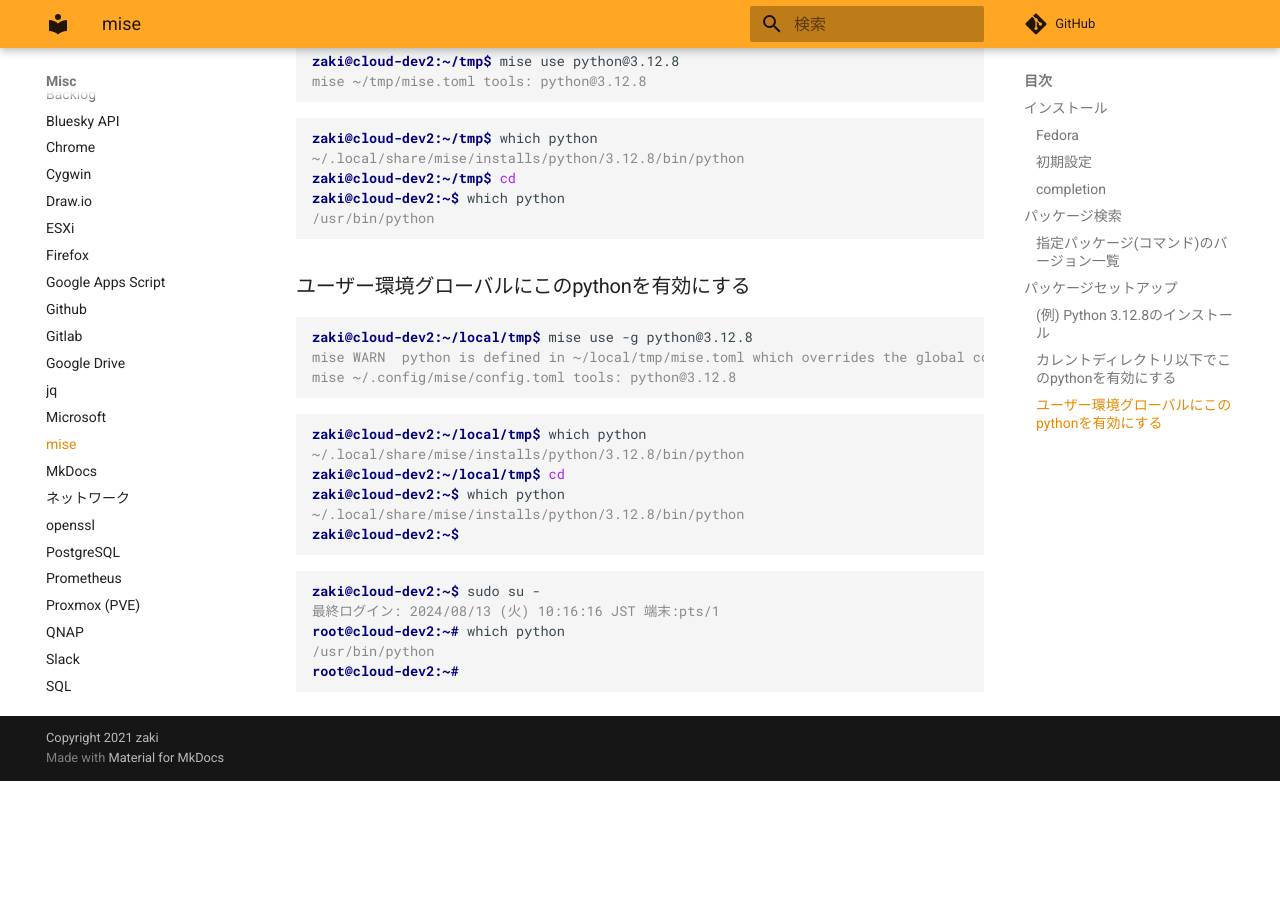
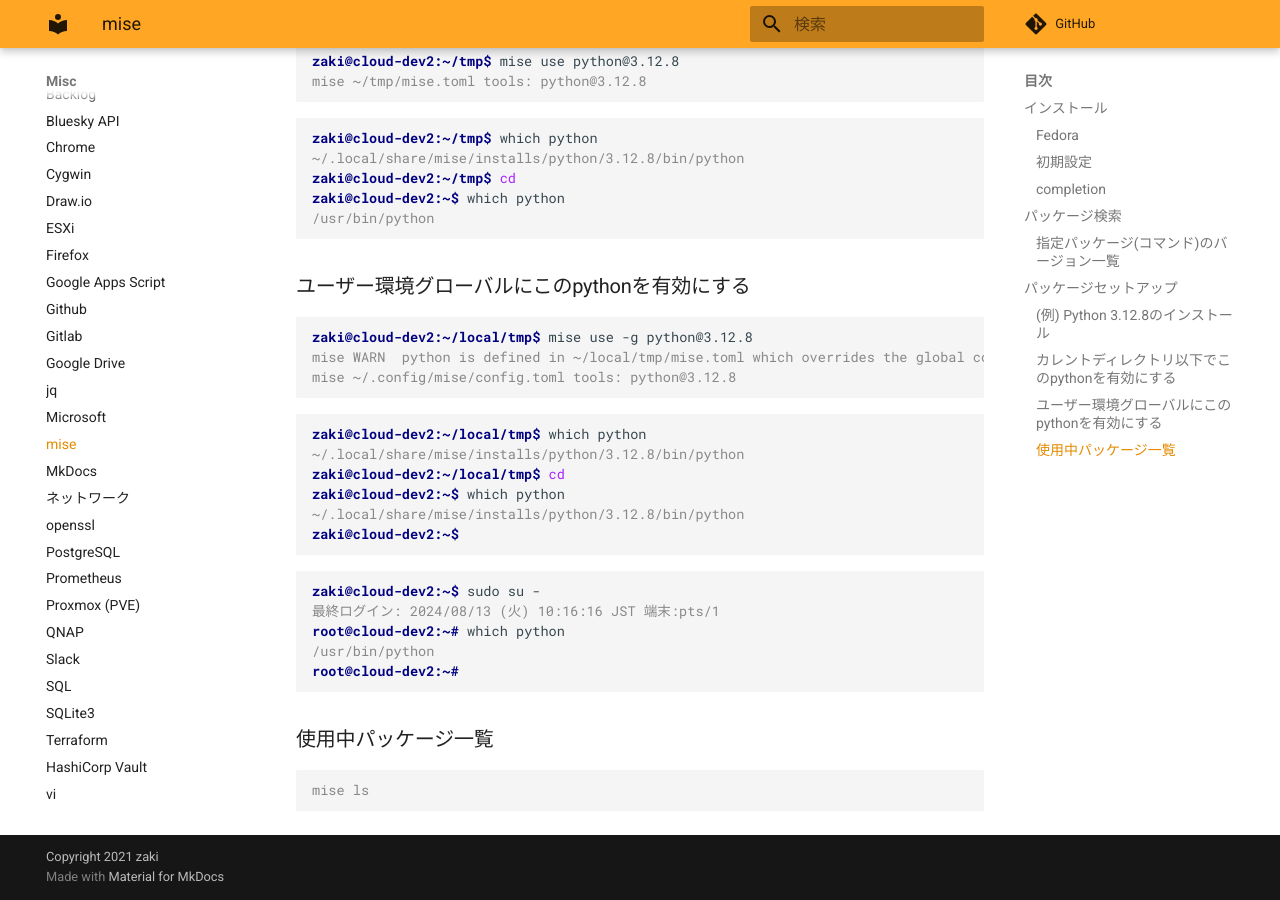
Before and after one commit to zaki-lknr/docs, an MkDocs documentation site: the page built from docs/Misc/mise.md, in a window 1280 px wide and 900 px high, scrolled down 1389 px. Built offline with MkDocs 1.6.1 and Material for MkDocs 9.7.7, drawn with Linux system fonts in a browser that asks for light colours; comment, search, counter and statistics services are not loaded; before the commit the page ends 2170 px from its top, so only the background shows below that.

Commit message:
add: misc/mise: 使用中パッケージ一覧

````diff
--- a/docs/Misc/mise.md
+++ b/docs/Misc/mise.md
@@ -95,3 +95,9 @@ root@cloud-dev2:~# which python
 /usr/bin/python
 root@cloud-dev2:~#
 ```
+
+### 使用中パッケージ一覧
+
+```console
+mise ls
+```
````
